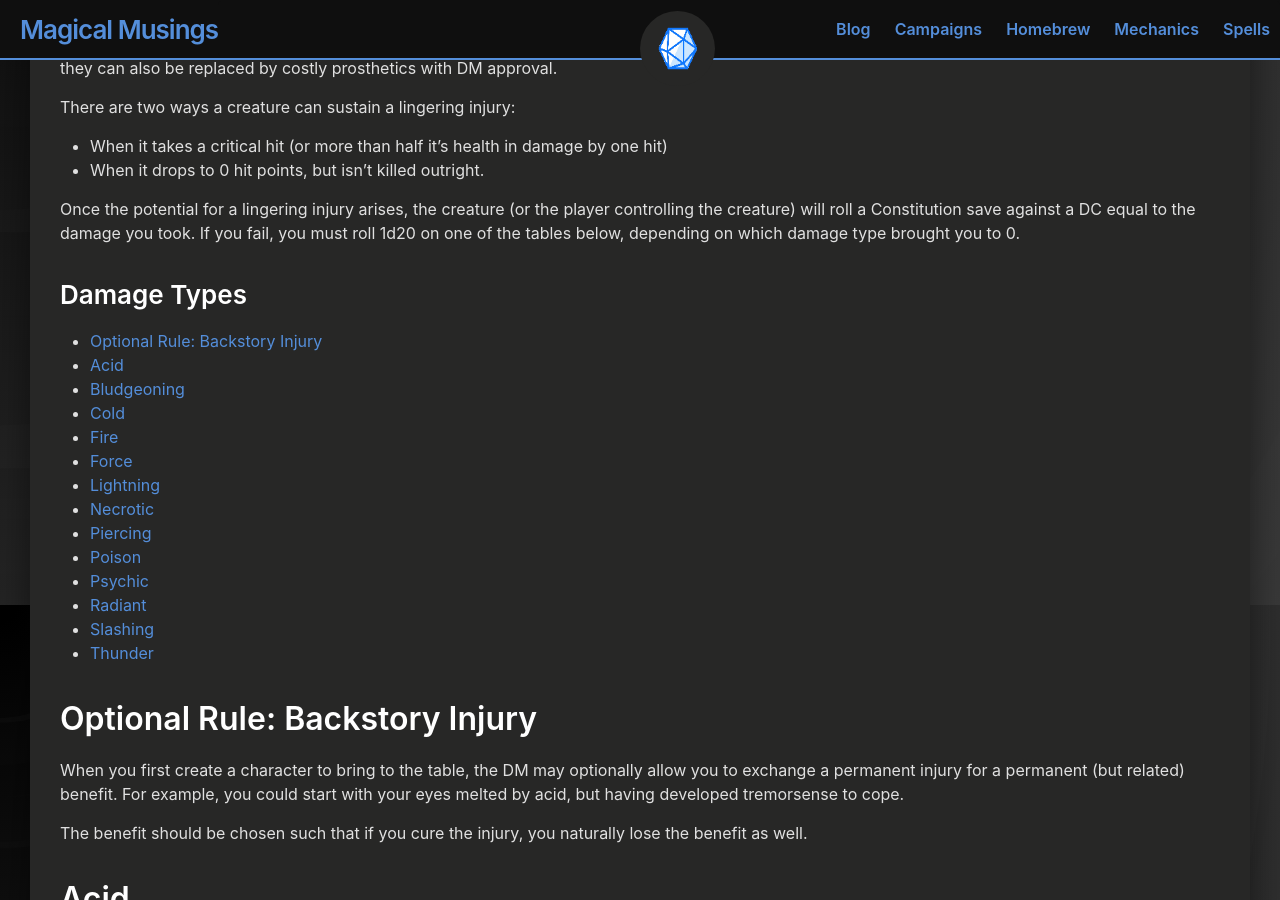
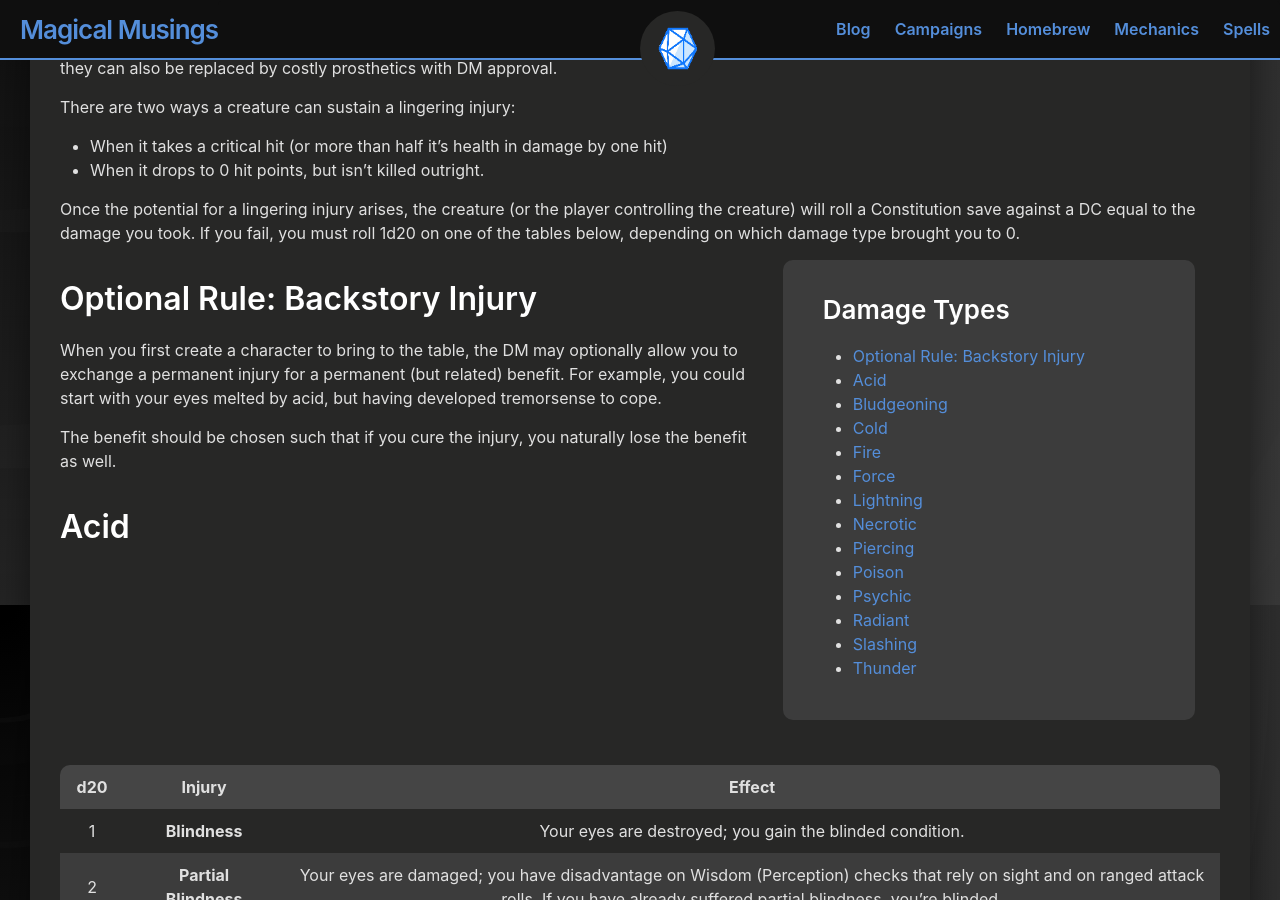
Before and after one commit to andersthemagi/magicalmusings.github.io, a Jekyll site: the page built from _posts/mechanics/2020-10-04-mechanics-lingering-injuries.md, in a window 1280 px wide and 900 px high, scrolled down 355 px. Built offline with Jekyll 4.4.1, drawn with Linux system fonts in a browser that asks for light colours.

Commit message:
Update 2020-10-04-mechanics-lingering-injuries.md

```diff
--- a/_posts/mechanics/2020-10-04-mechanics-lingering-injuries.md
+++ b/_posts/mechanics/2020-10-04-mechanics-lingering-injuries.md
@@ -18,11 +18,15 @@ There are two ways a creature can sustain a lingering injury:
 
 Once the potential for a lingering injury arises, the creature (or the player controlling the creature) will roll a Constitution save against a DC equal to the damage you took. If you fail, you must roll 1d20 on one of the tables below, depending on which damage type brought you to 0.
 
+<div class="toc">
+
 ### Damage Types
 {:.no_toc}
 
 * TOC
 {:toc}
+
+</div>
 
 ## Optional Rule: Backstory Injury
 
```
